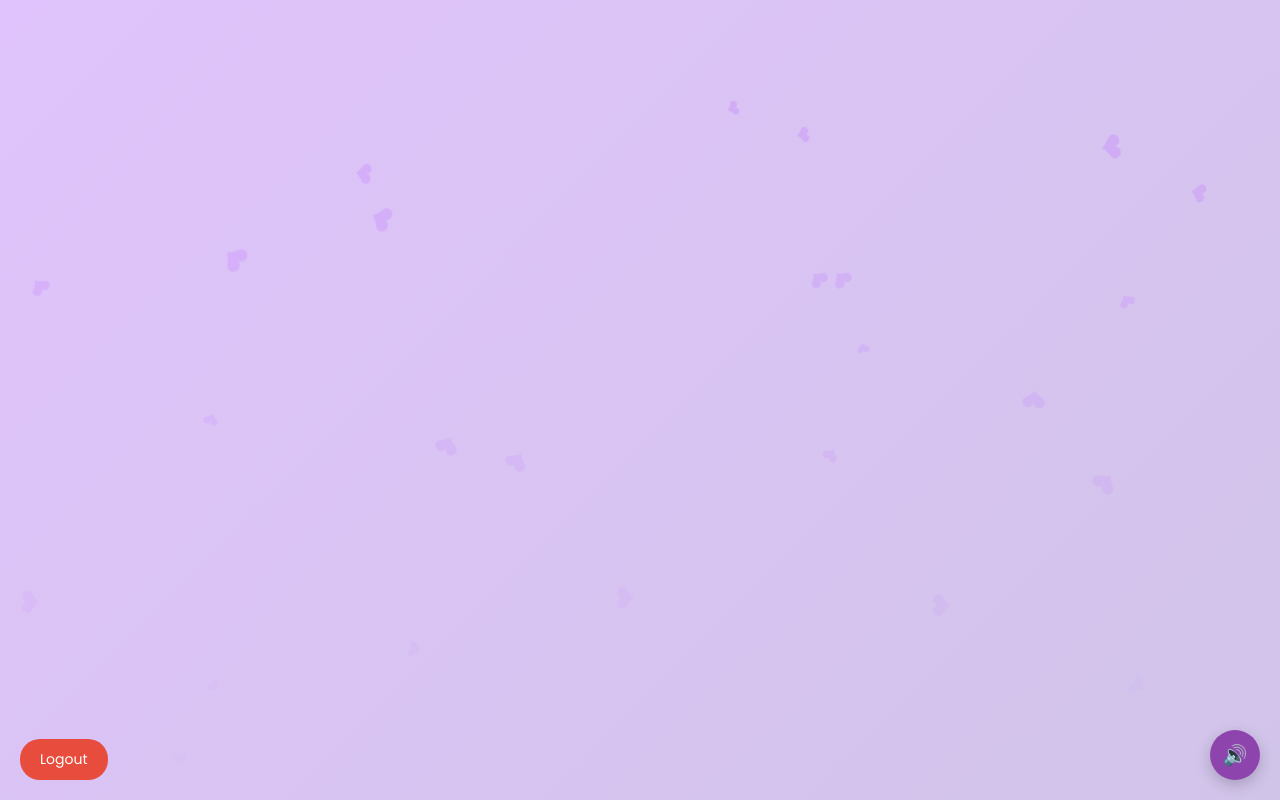
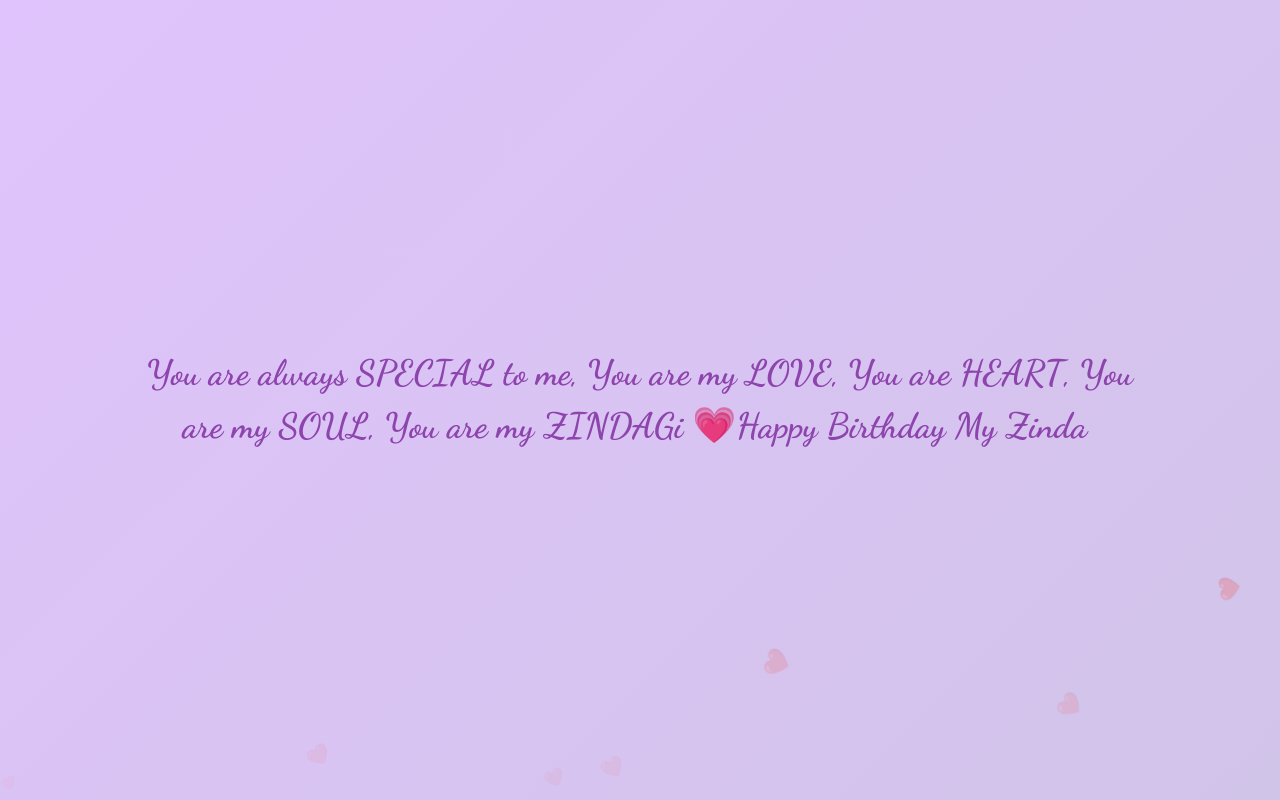
Before and after one commit to rust-ed-rad/meri-zindagi, a Flask app: template RecallAlbum/templates/album.html in a window 1280 px wide. Run offline with Flask 3, Linux system fonts and the light colour scheme; the template is opened without the code that fills it, so the values that code supplies are empty; some libraries are stand-ins or nearby versions.

Commit message:
Fix HTML encoding issues in album.html

```diff
--- a/RecallAlbum/templates/album.html
+++ b/RecallAlbum/templates/album.html
@@ -39,7 +39,7 @@
         .heart {
             position: absolute;
             top: -10%;
-            color: rgba(192, 119, 255, 0.4);
+            color: rgba(255, 60, 90, 0.65);
             animation: fall linear infinite;
             font-size: 20px;
         }
@@ -535,7 +535,7 @@
 
             // Temporary message — later Come From Admin Portal
             const messageText =
-                "You are always SPEACIAL to me Happy Birthday My Zindagi💗";
+                "You are always SPECIAL to me, You are my LOVE, You are HEART, You are my SOUL, You are my ZINDAGi 💗Happy Birthday My Zindagi💗";
 
             let index = 0;
 
```
